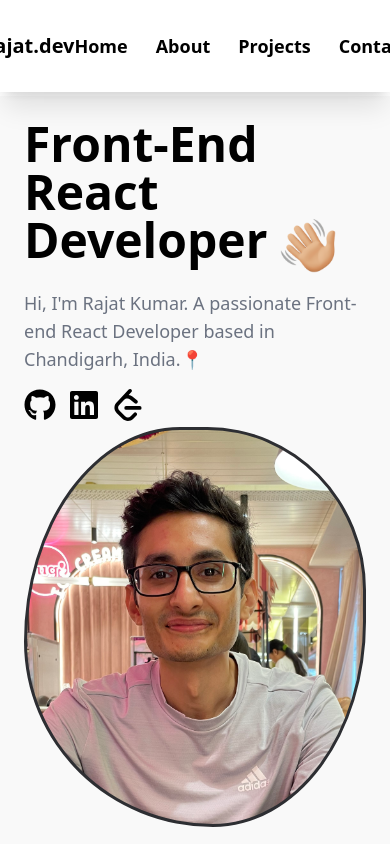
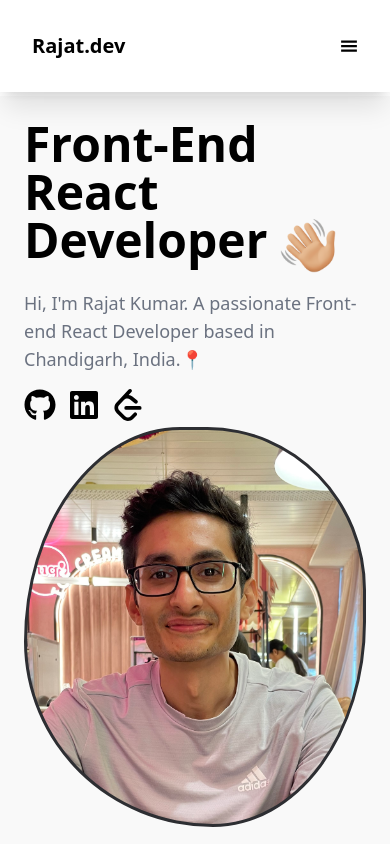
Before and after one commit to rajat1366/portfolio-react, a React (Create React App) app: page / in a window 390 px wide. Shown: the top 844 px of the page. Built offline with nearby package versions, Linux system fonts and the light colour scheme.

Commit message:
added responsive navbar

```diff
--- /dev/null
+++ b/src/components/NavBar.css
@@ -0,0 +1,27 @@
+@media (max-width: 768px) {
+
+    .nav-elements {
+        position: absolute;
+        right: 0;
+        top: 60px;
+        background-color: #ffff;
+        width: 0px;
+        height: calc(100vh - 60px);
+        transition: all 0.3s ease-in;
+        overflow: hidden;
+      }
+
+      .nav-elements.active {
+        width: 200px;
+      }
+      .nav-elements ul {
+        display: flex;
+        flex-direction: column;
+        padding: 22px;
+      }
+
+      .nav-elements ul li {
+        margin-right: unset;
+        margin-top: 22px;
+      }
+}
--- a/src/components/NavBar.jsx
+++ b/src/components/NavBar.jsx
@@ -1,15 +1,32 @@
 import React from 'react'
+import { useState } from 'react'
+import {GiHamburgerMenu} from 'react-icons/gi'
+import './NavBar.css'
 
 function NavBar() {
+  const [showNavbar, setShowNavbar] = useState(false);
+
+  const handleShowNavbar = () => {
+    console.log("inhere");
+    setShowNavbar(!showNavbar)
+  }
+
   return (
     <div className="flex justify-center font-sans p-8 text-xl shadow-xl top-0 z-50 fixed w-full bg-white">
         <div className='font-bold'>Rajat.dev</div>
         <div className='flex-1 '></div>
-        <div className='inline-flex font-semibold space-x-7 text-lg '>
-            <div><a href='#home'>Home</a></div>
-            <div><a href='#about'>About</a></div>
-            <div><a href='#projects'>Projects</a></div>
-            <div><a href='#contact'>Contact</a></div>
+        <div className='inline-flex font-semibold space-x-7 text-lg items-center'>
+            <div className="md:flex lg:hidden" onClick={handleShowNavbar}>
+              <GiHamburgerMenu />
+            </div>
+            <div className={`nav-elements ${showNavbar && 'active'}`}>
+                <ul className='flex'>
+                    <li><a href='#home'>Home</a></li>
+                    <li><a href='#about'>About</a></li>
+                    <li><a href='#projects'>Projects</a></li>
+                    <li><a href='#contact'>Contact</a></li>
+                </ul>
+            </div>
         </div>
     </div>
   )
```
